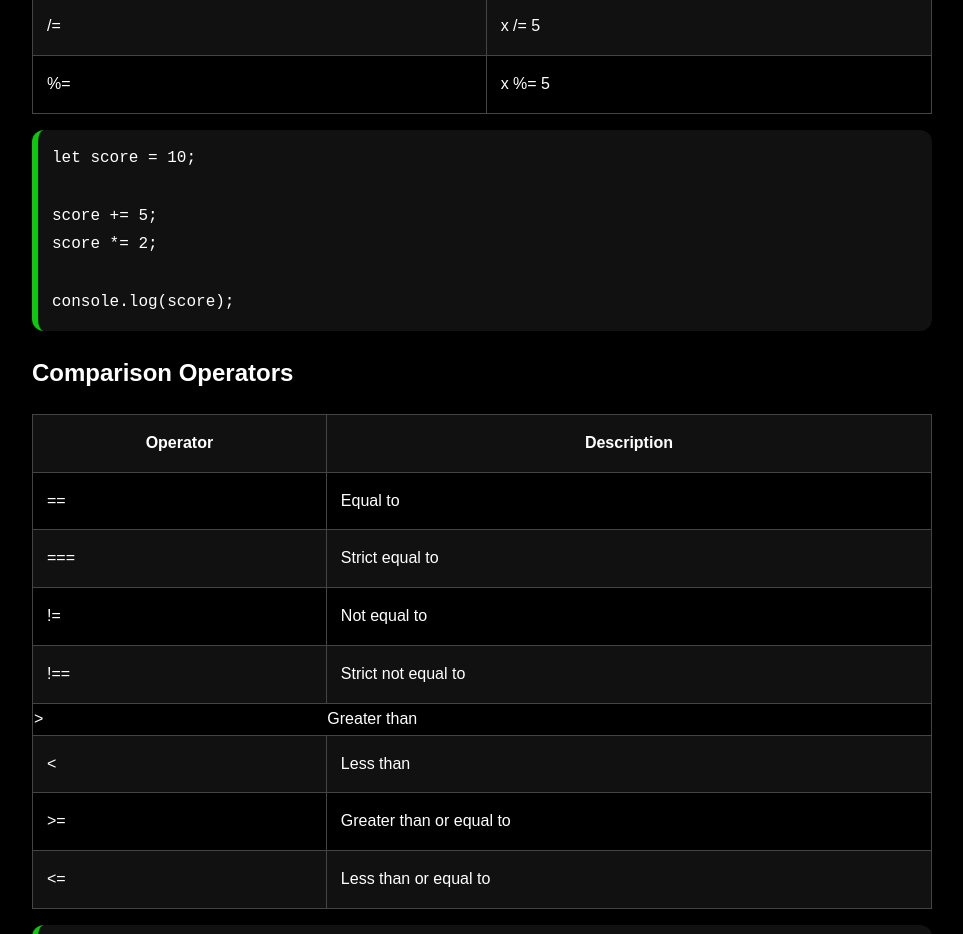
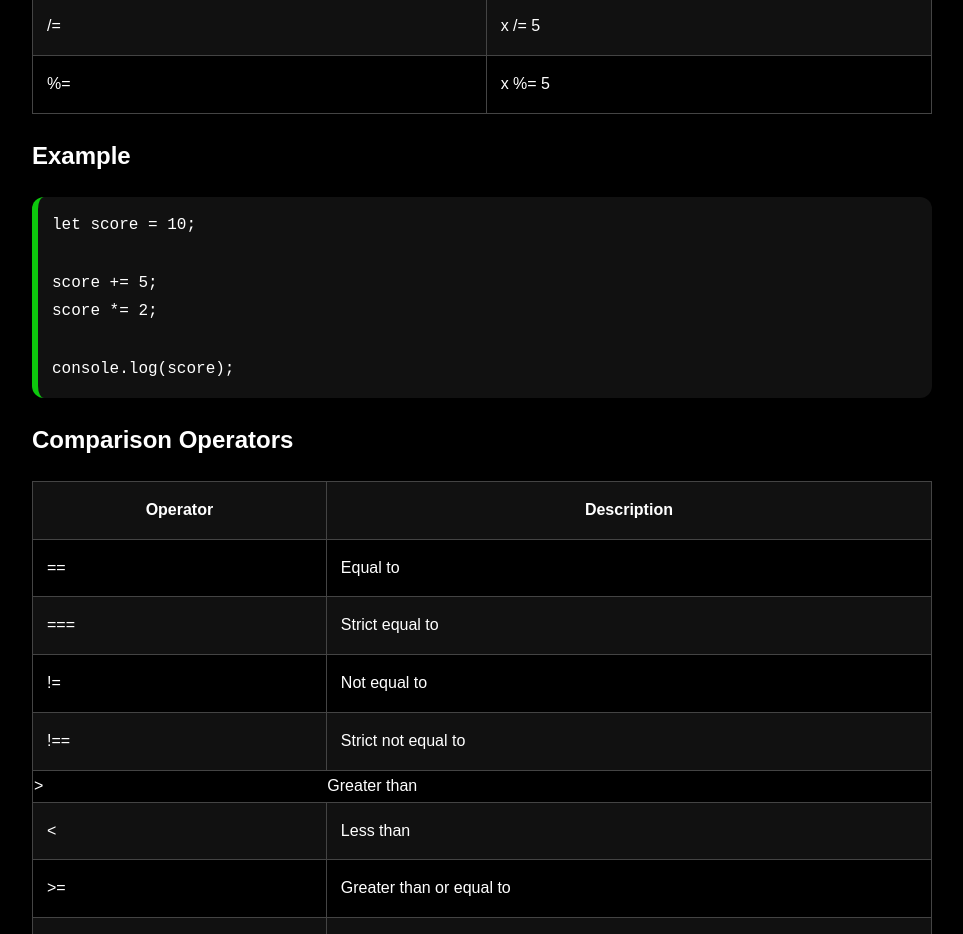
Before and after one commit to asmitbiswas/Project-Next-JS, a Next.js app in the folder app/: page /JavaScript/Operators in a window 1280 px wide. Shown: the part 1440-2374 px from the top of the page, without its empty margins (298-1261 px from the left). Built offline with nearby package versions, Linux system fonts and the light colour scheme.

Commit message:
fixed bug

```diff
--- a/app/app/(categories)/JavaScript/(JavaScriptTopics)/Operators/page.tsx
+++ b/app/app/(categories)/JavaScript/(JavaScriptTopics)/Operators/page.tsx
@@ -331,7 +331,7 @@ console.log(a ** 2);`}
             </tr>
           </tbody>
         </table>
-
+              <h2>Example</h2>
         <pre
          style={{
             padding:"14px",
```
